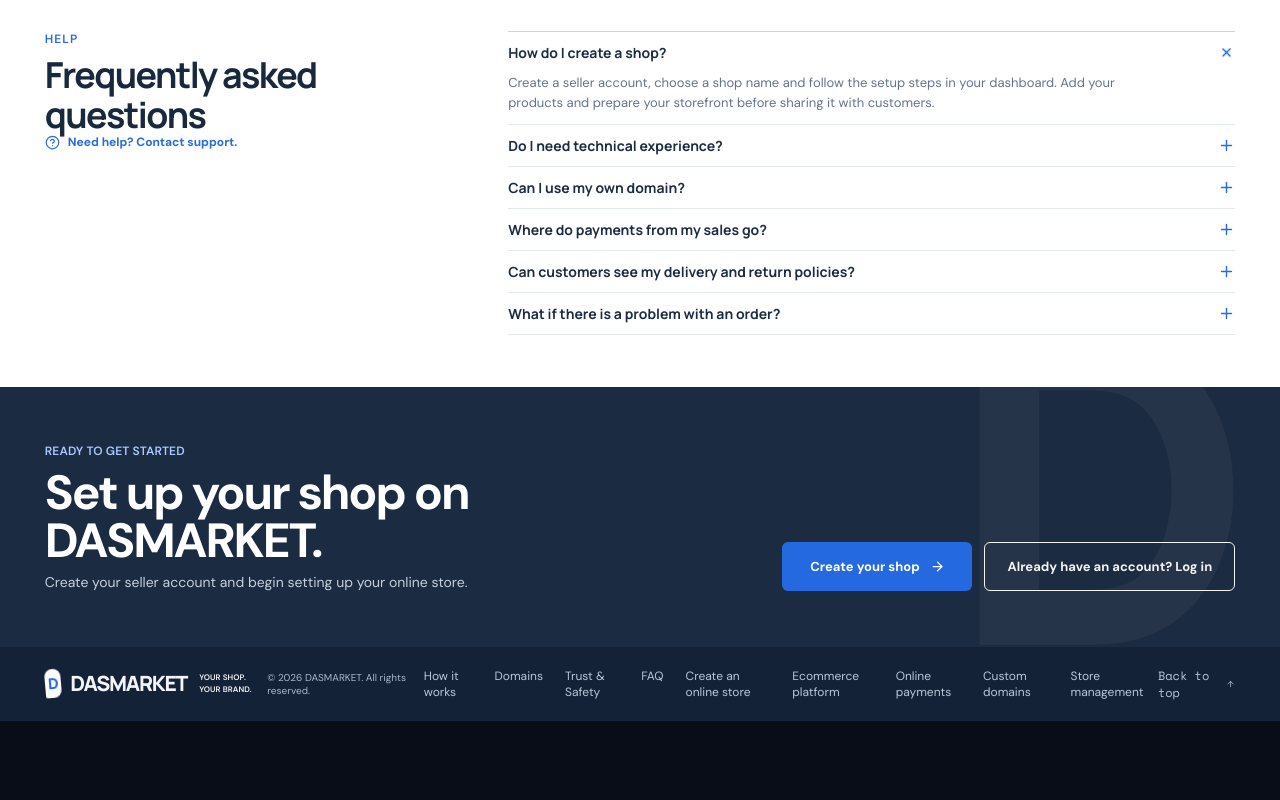
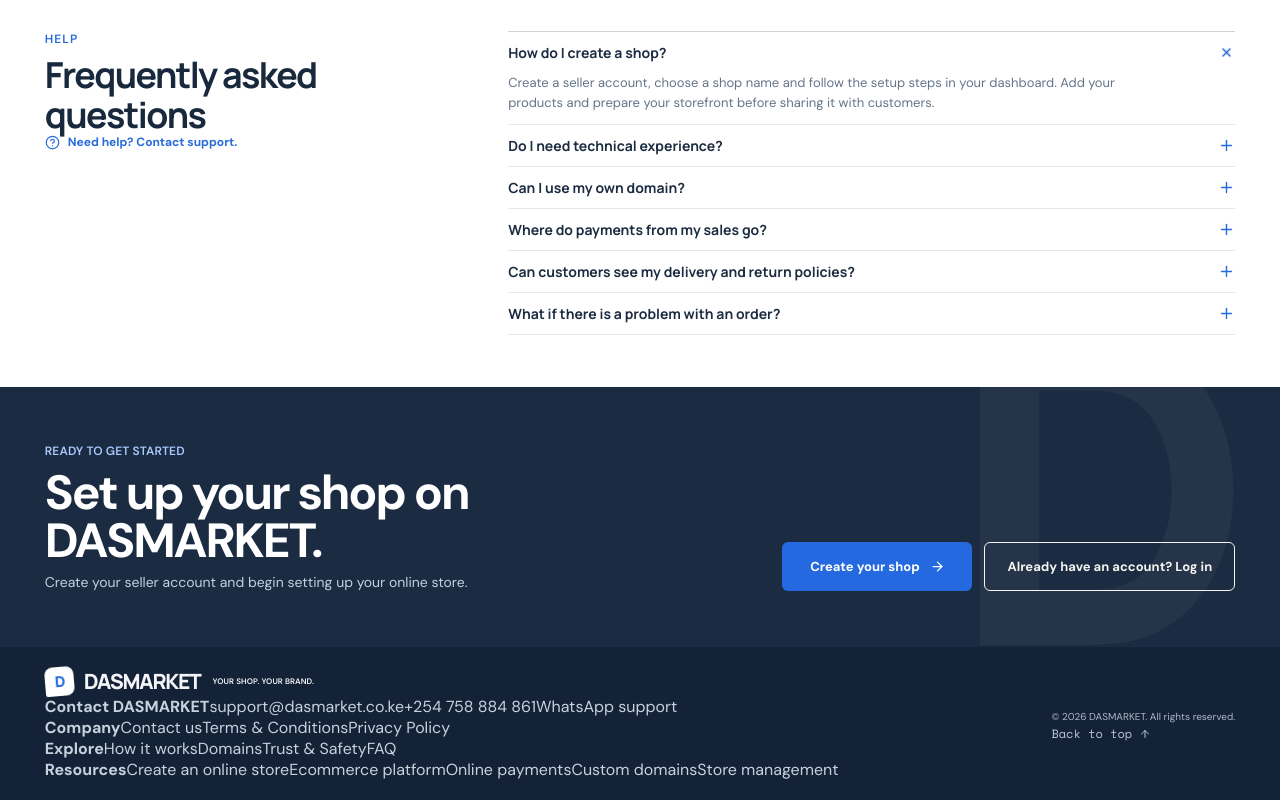
Before and after one commit to Zenkaak/dass, a React (Vite) app: page / in a window 1280 px wide. Shown: the part 2942-3742 px from the top of the page. Before the commit the page ends 3663 px from the top, so only its background shows below. Built offline with nearby package versions, Linux system fonts and the light colour scheme.

Commit message:
Add contact and legal links to homepage footer

```diff
--- a/src/ReplitLandingPage.tsx
+++ b/src/ReplitLandingPage.tsx
@@ -210,10 +210,40 @@ export function ReplitLandingPage() {
 
       <footer className="rm-footer">
         <div className="rm-container rm-footer-inner">
-          <Brand footer />
-          <div className="rm-footer-copy">© 2026 DASMARKET. All rights reserved.</div>
-          <div className="rm-footer-links"><a href="#how-it-works" data-testid="link-footer-how">How it works</a><a href="#domains" data-testid="link-footer-domains">Domains</a><a href="#trust-safety">Trust &amp; Safety</a><a href="#faq" data-testid="link-footer-faq">FAQ</a><a href="/create-online-store">Create an online store</a><a href="/ecommerce-platform">Ecommerce platform</a><a href="/sell-online-with-mpesa">Online payments</a><a href="/custom-domain-online-store">Custom domains</a><a href="/online-store-management">Store management</a></div>
-          <a className="rm-back-top" href="#top" data-testid="link-back-to-top">Back to top <ArrowUp size={12} /></a>
+          <div className="rm-footer-top">
+            <Brand footer />
+            <div className="rm-footer-contact">
+              <strong>Contact DASMARKET</strong>
+              <a href="mailto:support@dasmarket.co.ke">support@dasmarket.co.ke</a>
+              <a href="tel:+254758884861">+254 758 884 861</a>
+              <a href="https://wa.me/254758884861" target="_blank" rel="noreferrer">WhatsApp support</a>
+            </div>
+            <div className="rm-footer-group">
+              <strong>Company</strong>
+              <a href="/contact/">Contact us</a>
+              <a href="/terms/">Terms &amp; Conditions</a>
+              <a href="/privacy/">Privacy Policy</a>
+            </div>
+            <div className="rm-footer-group">
+              <strong>Explore</strong>
+              <a href="#how-it-works" data-testid="link-footer-how">How it works</a>
+              <a href="#domains" data-testid="link-footer-domains">Domains</a>
+              <a href="#trust-safety">Trust &amp; Safety</a>
+              <a href="#faq" data-testid="link-footer-faq">FAQ</a>
+            </div>
+            <div className="rm-footer-group">
+              <strong>Resources</strong>
+              <a href="/create-online-store">Create an online store</a>
+              <a href="/ecommerce-platform">Ecommerce platform</a>
+              <a href="/sell-online-with-mpesa">Online payments</a>
+              <a href="/custom-domain-online-store">Custom domains</a>
+              <a href="/online-store-management">Store management</a>
+            </div>
+          </div>
+          <div className="rm-footer-bottom">
+            <span className="rm-footer-copy">© 2026 DASMARKET. All rights reserved.</span>
+            <a className="rm-back-top" href="#top" data-testid="link-back-to-top">Back to top <ArrowUp size={12} /></a>
+          </div>
         </div>
       </footer>
     </div>
```
